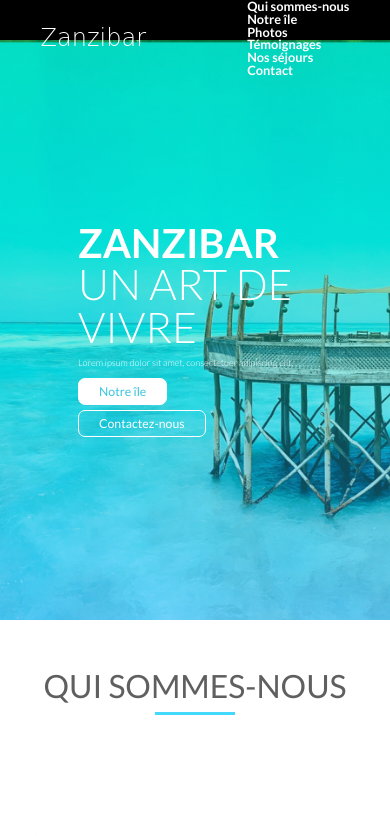
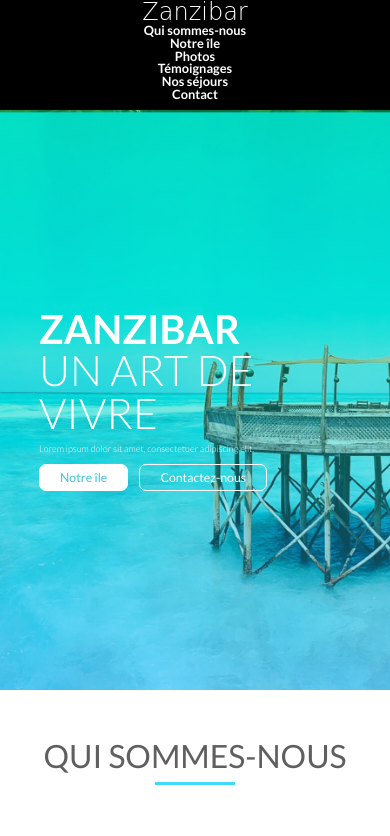
Before and after one commit to YangM85/zanzibar2, a plain HTML site: page index.html in a window 390 px wide. Shown: the top 836 px of the page. Drawn offline with Linux system fonts and the light colour scheme; a web font is replaced by a local one.

Commit message:
Responsive navBar

```diff
--- a/index.html
+++ b/index.html
@@ -24,7 +24,8 @@
 
 <body>
 
-    <header id="navBar">
+    <header>
+        <div id="navBar">
             <h1><a href="index.html">Zanzibar</a></h1>
 
             <nav>
@@ -37,6 +38,7 @@
                     <li><a href="#contact">Contact</a></li>
                 </ul>
             </nav>
+        </div>
     </header>
 
     <div id="mainImage">
--- a/resources/css/style.css
+++ b/resources/css/style.css
@@ -121,14 +121,20 @@ button:hover {
 /* NAVBAR
 =============================== */
 
+header {
+    background-color: var(--color-navBar);
+}
+
 #navBar {
     background-color: var(--color-navBar);
     height: 40px;
 
+    margin: 0 auto;
+    width: 80%;
+
     display: flex;
-    justify-content: space-around;
+    justify-content: space-between;
     align-items: center;
-    flex-wrap: wrap;
 }
 
 h1 {
@@ -172,7 +178,7 @@ header a {
 
 .mainImageText {
     margin: 0 auto;
-    width: 60%;
+    width: 80%;
 }
 
 .mainImageText h2,
@@ -615,11 +621,17 @@ footer {
 @media screen and (max-width: 650px) {
 
     #navBar {
-        fle
+        flex-direction: column;
+        padding-bottom: 70px;
     }
 
     ul {
         flex-direction: column;
+        align-items: center;
+    }
+
+    li {
+        margin-left: 0;
     }
 
     h2,
```
Lines whose indentation alone changed are shown as unchanged.
